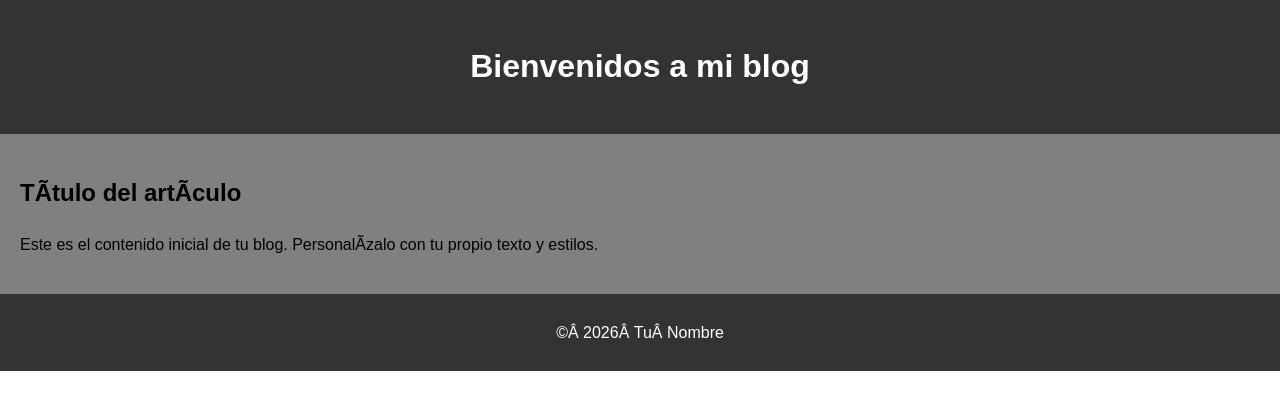
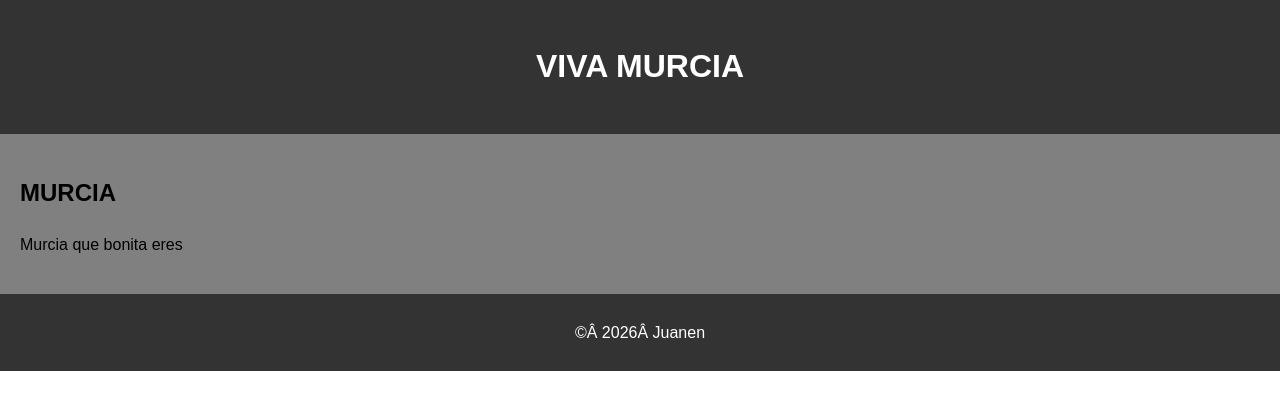
Before and after one commit to juanen-art/mi_blog, a plain HTML site: page index.html in a window 1280 px wide. Drawn offline with Linux system fonts and the light colour scheme.

Commit message:
Etapa3: personalización de títulos y textos

```diff
--- a/index.html
+++ b/index.html
@@ -7,19 +7,19 @@
   </head>
   <body>
     <header>
-      <h1>Bienvenidos a mi blog</h1>
+      <h1>VIVA MURCIA</h1>
       <nav>
         <!-- Aquí puedes añadir enlaces a otras secciones -->
       </nav>
     </header>
     <main>
       <article>
-        <h2>Título del artículo</h2>
-        <p>Este es el contenido inicial de tu blog.  Personalízalo con tu propio texto y estilos.</p>
+        <h2>MURCIA</h2>
+        <p>Murcia que bonita eres</p>
       </article>
     </main>
     <footer>
-      <p>&copy; 2026 Tu Nombre</p>
+      <p>&copy; 2026 Juanen</p>
     </footer>
     <script src="script.js"></script>
   </body>
```
